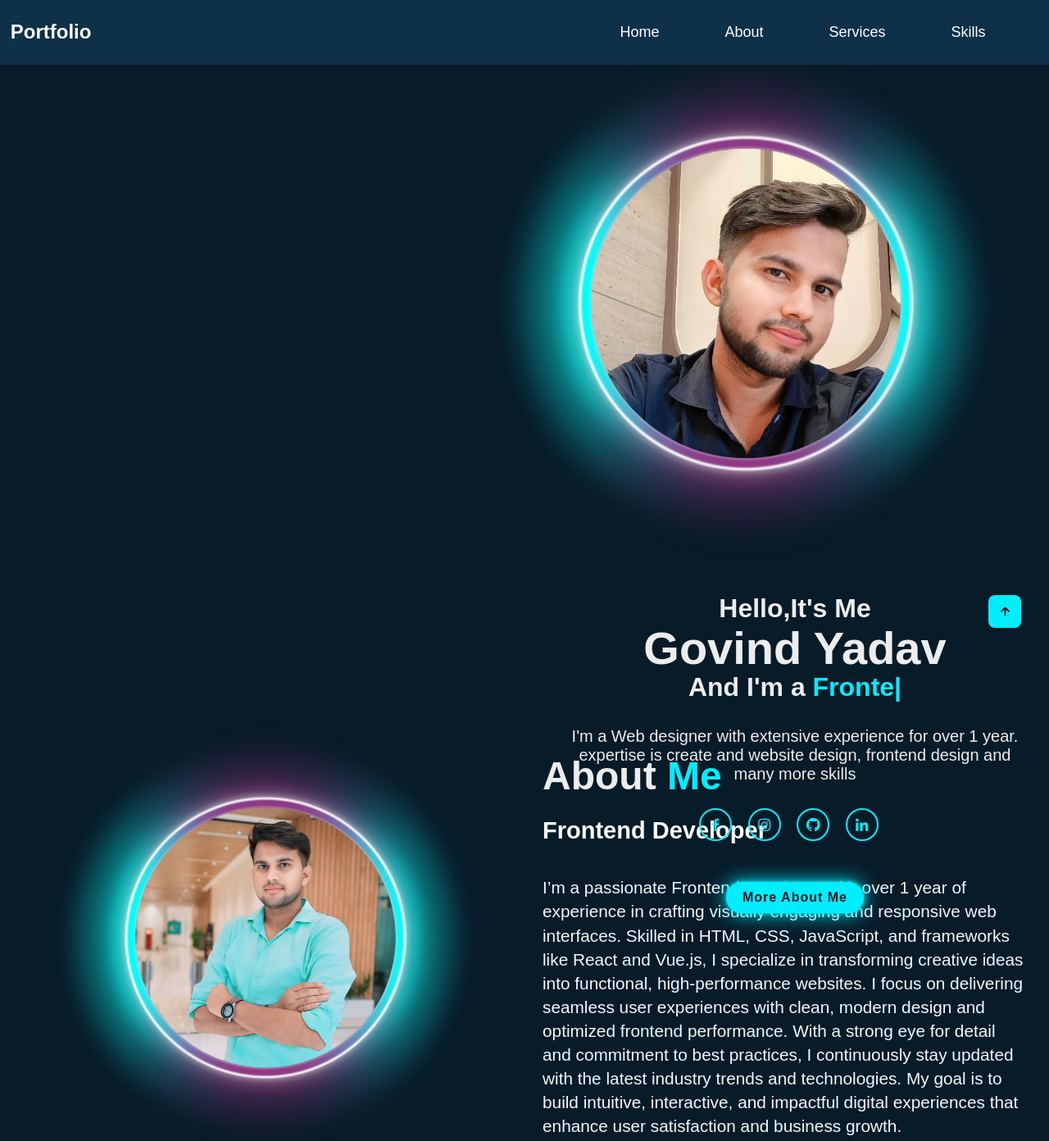
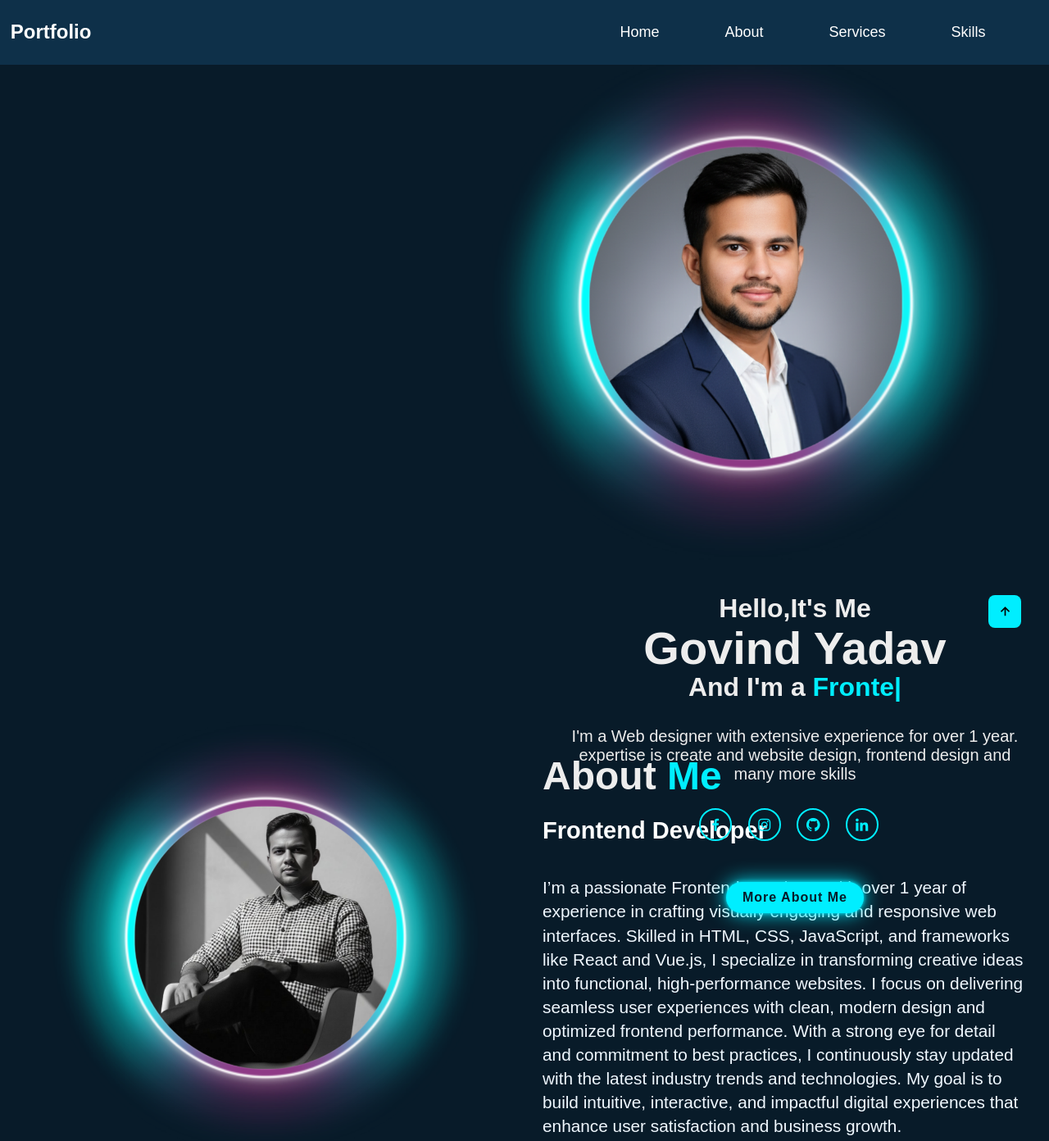
Before and after one commit to Govind-cyber-00/My-Portfolio, a plain HTML site: page index.html in a window 1280 px wide. Shown: the top 1392 px of the page at 82% size. Drawn offline with nearby package versions, Linux system fonts and the light colour scheme.

Commit message:
upload all files
profile changing

```diff
--- a/index.html
+++ b/index.html
@@ -50,7 +50,7 @@
 
 
     <section class="home " id="home">
-        <div> <img class="govind-img" src="govind2.png" alt=""></div>
+        <div> <img class="govind-img" src="img1.png" alt=""></div>
         <div class="home-content">
             <h3>Hello,It's Me</h3>
             <h1>Govind Yadav</h1>
@@ -77,7 +77,7 @@
     </section>
     <section class="about" id="about">
         <div class="about-img">
-            <img src="govind 1.png">
+            <img src="img2.png">
         </div>
         <div class="about-text">
             <h2>About <span>Me</span></h2>
--- a/style.css
+++ b/style.css
@@ -532,6 +532,8 @@ section {
     transform: scale(1.1);
 
 }
+
+
 
 /* Center container */
 .resume-container {
```
Also changed, not shown: img1.png (added), img2.png (added).
